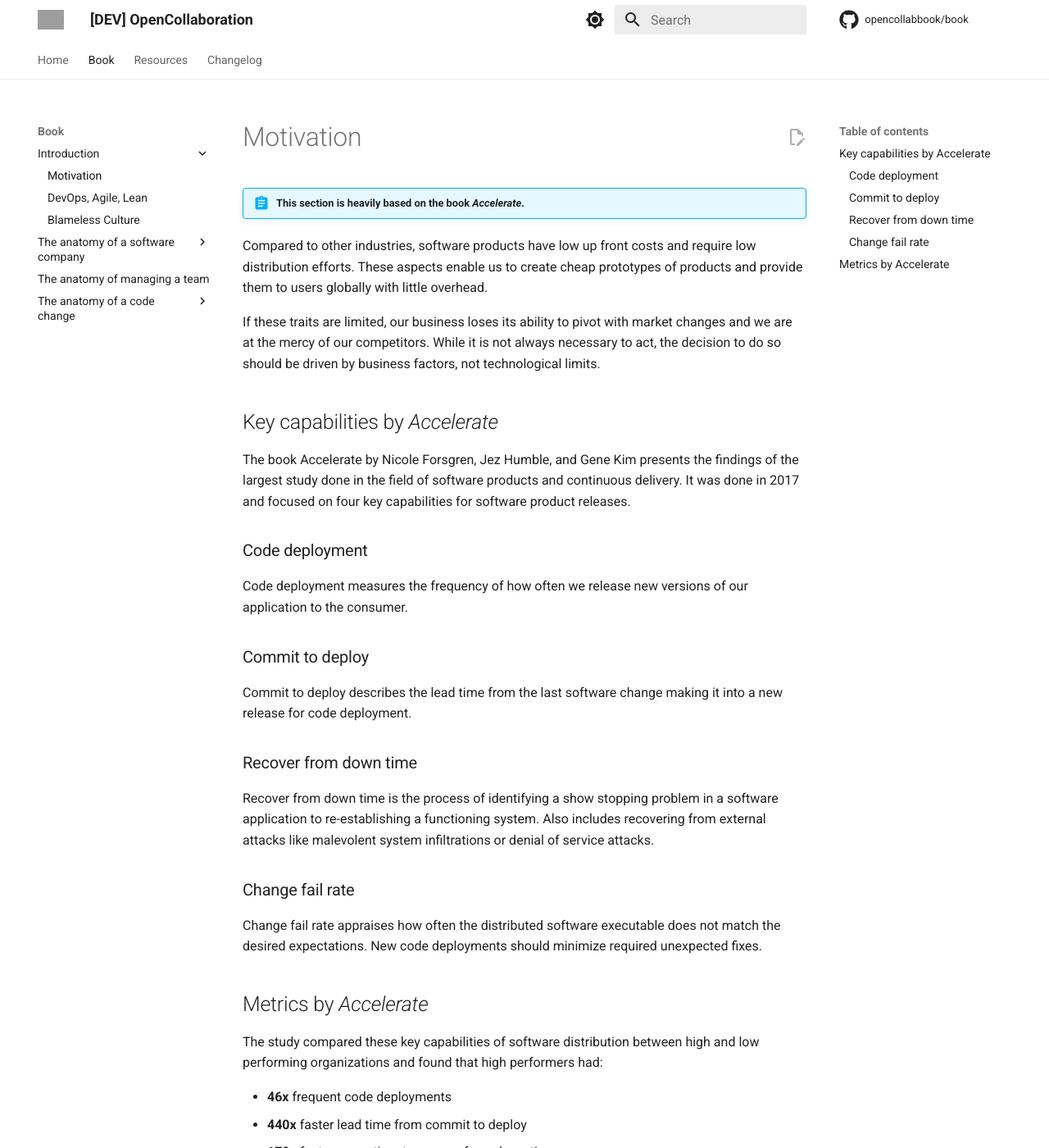
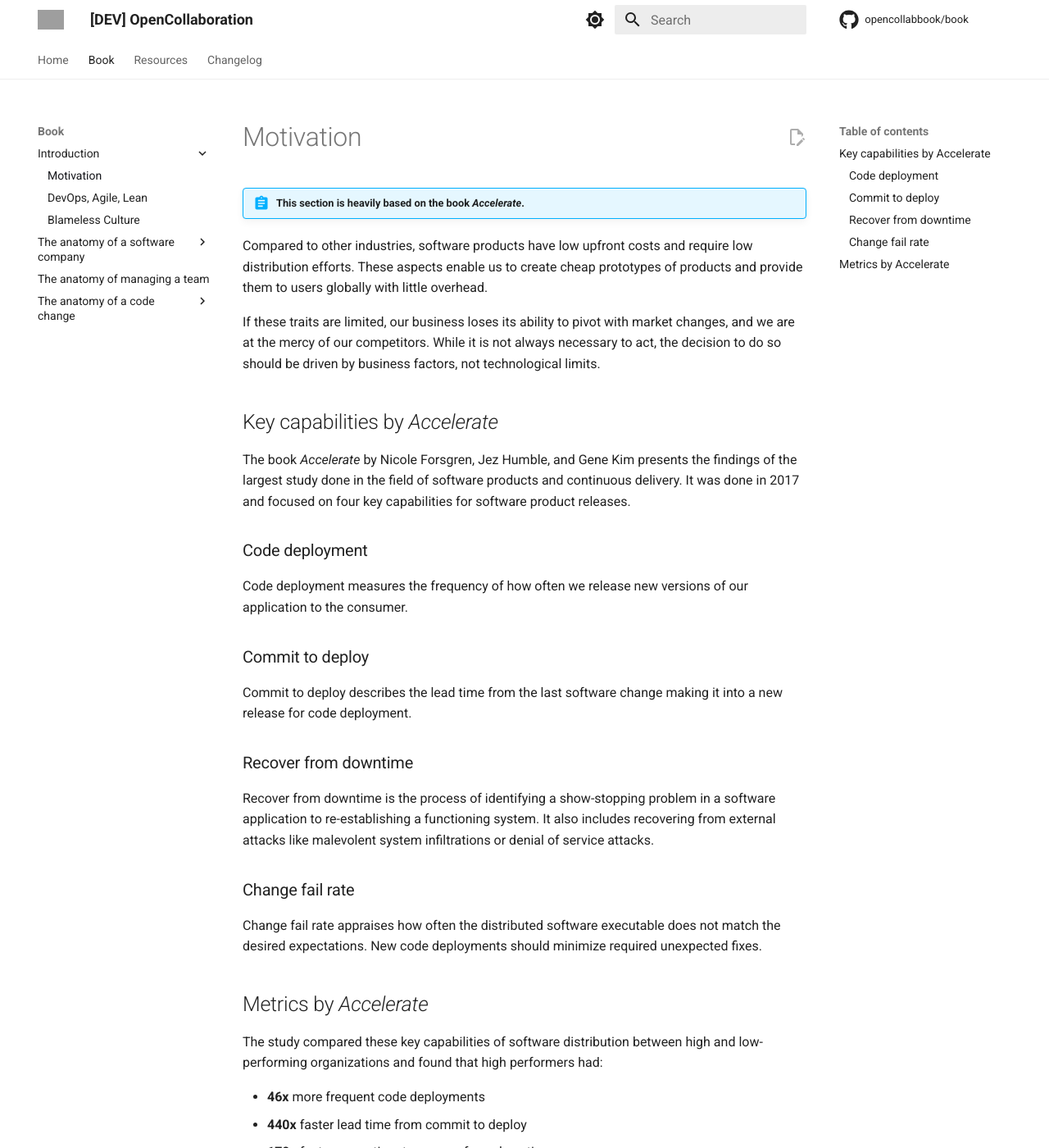
Before and after one commit to engineering-collaboration/book, an MkDocs documentation site: the page built from docs/book/introduction/motivation.md, in a window 1280 px wide and 1400 px high. Shown: the whole window at 82% size. Built offline with MkDocs 1.6.1 and Material for MkDocs 9.7.7, drawn with Linux system fonts in a browser that asks for light colours; comment, search, counter and statistics services are not loaded; some of the changed text lies outside the part shown; grey boxes are pictures that could not be loaded.

Commit message:
Fix commas in motivation

```diff
--- a/docs/book/introduction/motivation.md
+++ b/docs/book/introduction/motivation.md
@@ -7,13 +7,13 @@ description: The book Accelerate by whatnot etc presents the findings of the lar
 
 !!! abstract "This section is heavily based on the book *Accelerate*."
 
-Compared to other industries, software products have low up front costs and require low distribution efforts. These aspects enable us to create cheap prototypes of products and provide them to users globally with little overhead.
+Compared to other industries, software products have low upfront costs and require low distribution efforts. These aspects enable us to create cheap prototypes of products and provide them to users globally with little overhead.
 
-If these traits are limited, our business loses its ability to pivot with market changes and we are at the mercy of our competitors. While it is not always necessary to act, the decision to do so should be driven by business factors, not technological limits.
+If these traits are limited, our business loses its ability to pivot with market changes, and we are at the mercy of our competitors. While it is not always necessary to act, the decision to do so should be driven by business factors, not technological limits.
 
 ## Key capabilities by *Accelerate*
 
-The book Accelerate by Nicole Forsgren, Jez Humble, and Gene Kim presents the findings of the largest study done in the field of software products and continuous delivery. It was done in 2017 and focused on four key capabilities for software product releases.
+The book *Accelerate* by Nicole Forsgren, Jez Humble, and Gene Kim presents the findings of the largest study done in the field of software products and continuous delivery. It was done in 2017 and focused on four key capabilities for software product releases.
 
 ### Code deployment
 
@@ -23,9 +23,9 @@ Code deployment measures the frequency of how often we release new versions of o
 
 Commit to deploy describes the lead time from the last software change making it into a new release for code deployment.
 
-### Recover from down time
+### Recover from downtime
 
-Recover from down time is the process of identifying a show stopping problem in a software application to re-establishing a functioning system. Also includes recovering from external attacks like malevolent system infiltrations or denial of service attacks.
+Recover from downtime is the process of identifying a show-stopping problem in a software application to re-establishing a functioning system. It also includes recovering from external attacks like malevolent system infiltrations or denial of service attacks.
 
 ### Change fail rate
 
@@ -33,11 +33,11 @@ Change fail rate appraises how often the distributed software executable does no
 
 ## Metrics by *Accelerate*
 
-The study compared these key capabilities of software distribution between high and low performing organizations and found that high performers had:
+The study compared these key capabilities of software distribution between high and low-performing organizations and found that high performers had:
 
-- **46x** frequent code deployments
+- **46x** more frequent code deployments
 - **440x** faster lead time from commit to deploy
-- **170x** faster mean time to recover from down time
+- **170x** faster mean time to recover from downtime
 - **1/5** of fails on changes
 
 Building these paradigms into the core of software development enabled high performers to double the probability of reaching their business goals compared to low performers across industries and departments. Improving our software delivery effectiveness will improve our ability to incorporate customer feedback more effectively.
```
